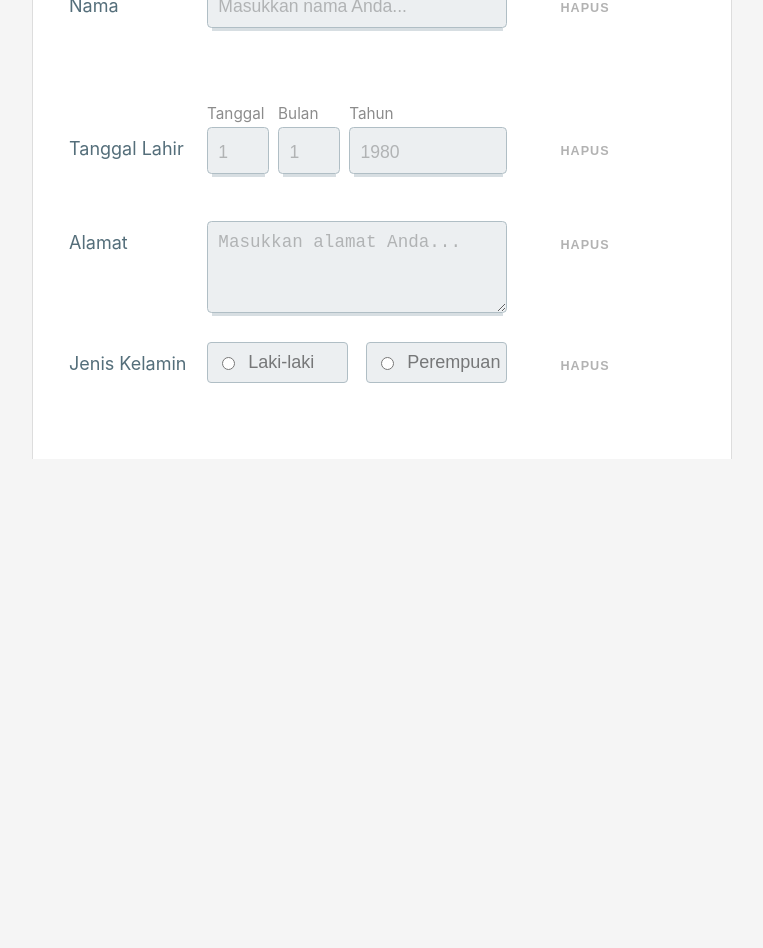
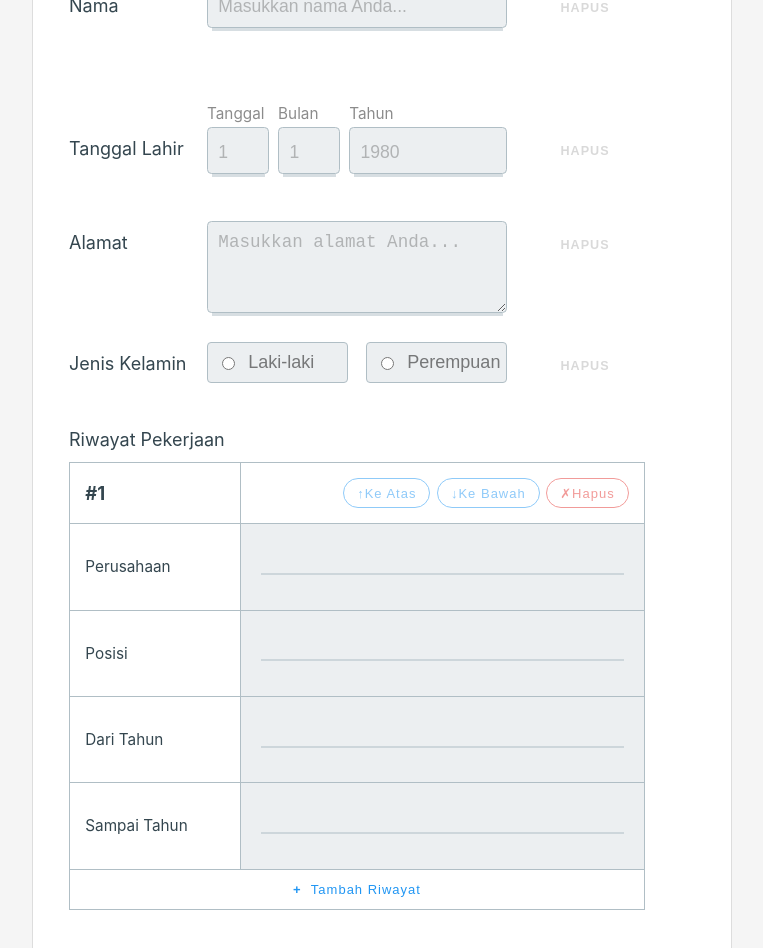
Before and after one commit to adrianpdm/JFE_ITDEV, a Vue app: page / in a window 1280 px wide. Shown: the part 240-1188 px from the top of the page, without its empty margins (258-1021 px from the left). Before the commit the page ends 800 px from the top, so only its background shows below. Built offline with nearby package versions, Linux system fonts and the light colour scheme.

Commit message:
css transition

```diff
--- a/src/App.vue
+++ b/src/App.vue
@@ -43,6 +43,11 @@
         <XRadioButtons label="Jenis Kelamin"
                        :options="['Laki-laki', 'Perempuan']"
                        v-model="gender" />
+        <br>
+        <XTableInput :columns="tableColumns"
+                     :data-template="jobHistoryTemplate"
+                     v-model="jobHistory"
+                     label="Riwayat Pekerjaan" />
       </div>
     </transition>
   </div>
@@ -52,6 +57,7 @@
 import XInput from "./components/XInput"
 import XDateInput from "./components/XDateInput"
 import XRadioButtons from "./components/XRadioButtons"
+import XTableInput from "./components/XTableInput"
 
 export default {
   name: 'app',
@@ -59,9 +65,50 @@ export default {
     XInput,
     XDateInput,
     XRadioButtons,
+    XTableInput
   },
   data() {
     return {
+      tableColumns: [
+        {
+          prop: 'company',
+          label: 'Perusahaan',
+          inputAttrs: {
+            type: 'text'
+          }
+        },
+        {
+          prop: 'position',
+          label: 'Posisi',
+          inputAttrs: {
+            type: 'text'
+          }
+        },
+        {
+          prop: 'begin_date',
+          label: 'Dari Tahun',
+          inputAttrs: {
+            type: 'number',
+            min: 0,
+            max: 9999
+          }
+        },
+        {
+          prop: 'end_date',
+          label: 'Sampai Tahun',
+          inputAttrs: {
+            type: 'number',
+            min: 0,
+            max: 9999
+          }
+        },
+      ],
+      jobHistoryTemplate: {
+        company: null,
+        position: null,
+        begin_date: null,
+        end_date: null
+      },
       name: '',
       address: '',
       birthDate: {
@@ -70,6 +117,7 @@ export default {
         year: null
       },
       gender: '',
+      jobHistory: [],
 
       formId: 1
     }
@@ -87,6 +135,7 @@ export default {
             year: null
           }
           this.gender = ''
+          this.jobHistory = []
         })
     }
   }
@@ -193,7 +242,7 @@ body {
   #form {
     width: 100%;
 
-    > * {
+    > *:not(.x-table-input) {
       display: grid;
       grid-template-columns: 1fr auto;
       gap: 0.5rem;
@@ -222,7 +271,7 @@ body {
   }
 
   #form {
-    > * {
+    > *:not(.x-table-input) {
       display: grid;
       grid-template-columns: 120px 300px 120px;
       gap: 0 1rem;
@@ -243,10 +292,15 @@ body {
 }
 
 button {
+  cursor: pointer;
   background-color: transparent;
   &:focus,
   &:active {
     outline: none;
+  }
+  &[disabled] {
+    cursor: not-allowed !important;
+    opacity: 0.5;
   }
 }
 
@@ -263,7 +317,7 @@ button {
   display: block;
   font-size: 1em;
   font-weight: normal;
-  color: rgba(84, 110, 122, 1);
+  color: rgb(52, 70, 79);
 }
 
 .x-base__input {
@@ -391,9 +445,28 @@ button {
     box-shadow: 0 0 0.5em 0 rgba(0, 145, 255, 0.516);
   }
 
-  &:hover {
+  &:not([disabled]):hover {
     color: white;
     background-color: rgba(33, 150, 243, 1);
+  }
+
+  & + & {
+    margin-left: 0.5em;
+  }
+
+  &.btn-danger {
+    border: 1px solid rgba(229, 57, 53, 1);
+    color: rgba(229, 57, 53, 1);
+
+    &:hover {
+      color: white;
+      background-color: rgba(229, 57, 53, 1);
+    }
+
+    &:active,
+    &:focus {
+      box-shadow: 0 0 0.5em 0 rgba(229, 57, 53, 0.5);
+    }
   }
 }
 
```
